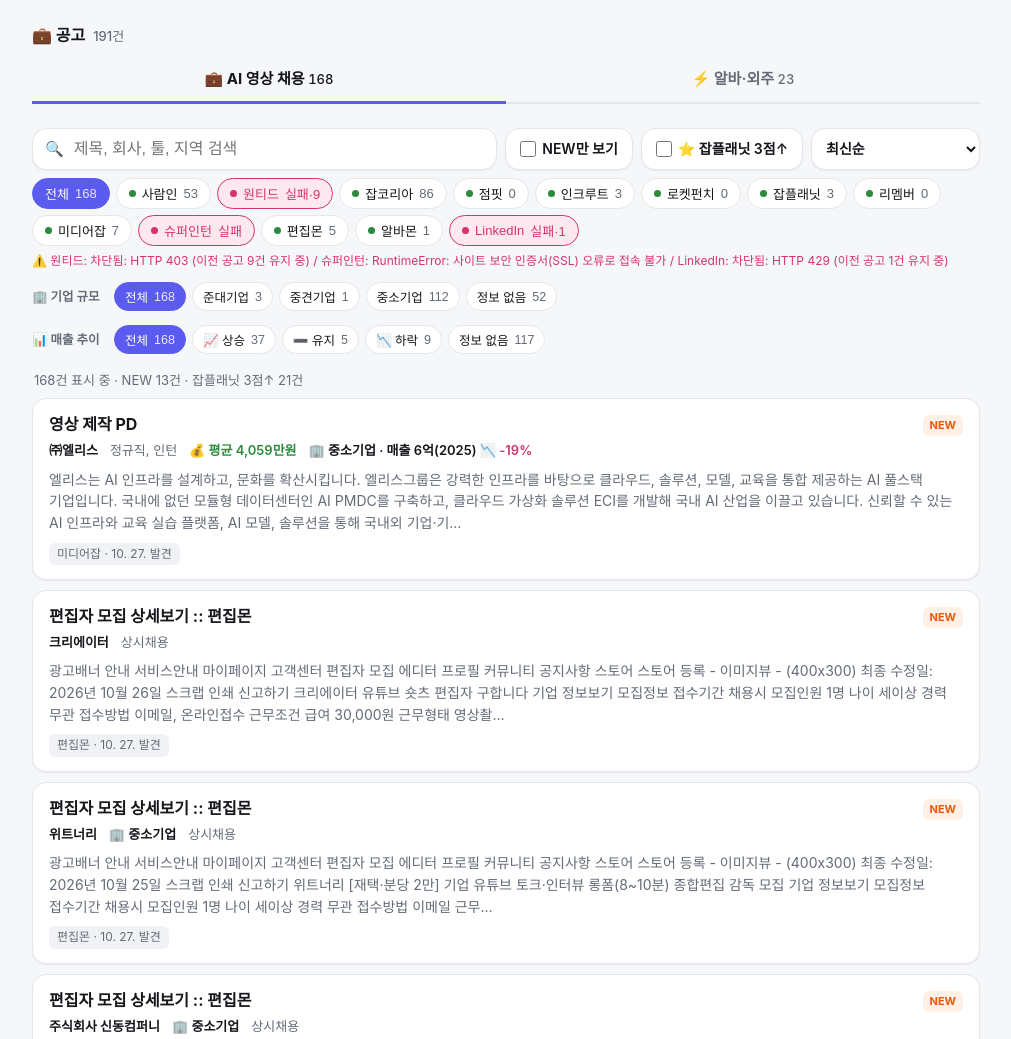
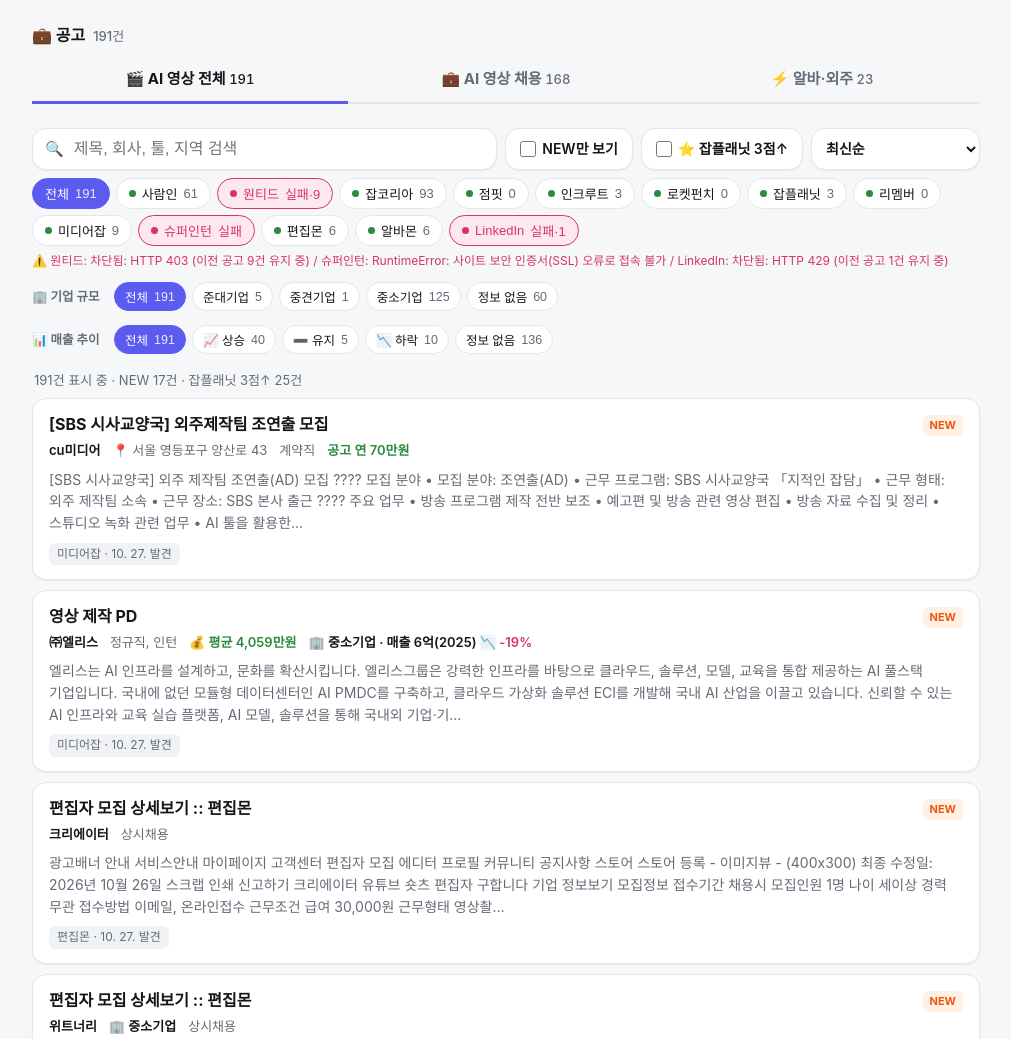
Before and after one commit to hashtagyu/Opim-thief, a plain HTML site: page job-radar/index.html in a window 1280 px wide. Shown: the part 1472-2511 px from the top of the page, without its empty margins (134-1145 px from the left). Drawn offline with Linux system fonts and the light colour scheme.

Commit message:
ui: add combined AI video jobs tab

```diff
--- a/job-radar/index.html
+++ b/job-radar/index.html
@@ -215,7 +215,8 @@
   <section style="margin-top:26px">
     <h2>💼 공고 <span class="n" id="jobsN"></span></h2>
     <div class="tabs" role="tablist" id="tabs">
-      <button class="tab active" role="tab" data-tab="job" aria-selected="true">💼 AI 영상 채용 <span class="c" id="tabJob"></span></button>
+      <button class="tab active" role="tab" data-tab="all" aria-selected="true">🎬 AI 영상 전체 <span class="c" id="tabAll"></span></button>
+      <button class="tab" role="tab" data-tab="job" aria-selected="false">💼 AI 영상 채용 <span class="c" id="tabJob"></span></button>
       <button class="tab" role="tab" data-tab="gig" aria-selected="false">⚡ 알바·외주 <span class="c" id="tabGig"></span></button>
     </div>
     <div class="controls">
@@ -272,7 +273,7 @@
   })();
   document.getElementById("refreshBtn").href = "https://github.com/" + repoSlug() + "/actions/workflows/" + WORKFLOW;
 
-  var state = { jobs: [], status: {}, site: "all", q: "", onlyNew: false, onlyJp: false, sort: "new", tab: "job", size: "all", trend: "all" };
+  var state = { jobs: [], status: {}, site: "all", q: "", onlyNew: false, onlyJp: false, sort: "new", tab: "all", size: "all", trend: "all" };
   var SIZES = ["대기업", "준대기업", "중견기업", "중소기업", "기타"];
   var TRENDS = [["up", "📈 상승"], ["flat", "➖ 유지"], ["down", "📉 하락"]];
   function sizeOf(j){ return j.co_size || "none"; }
@@ -300,9 +301,9 @@
     t.push(chip("trend", "none", "정보 없음", base.filter(function(j){ return trendOf(j) === "none"; }).length, state.trend === "none"));
     $("trends").innerHTML = t.join("");
   }
-  try { if (localStorage.getItem("radar.tab") === "gig") state.tab = "gig"; } catch (e) {}
+  try { if (["job", "gig"].includes(localStorage.getItem("radar.tab"))) state.tab = localStorage.getItem("radar.tab"); } catch (e) {}
   function kindOf(j){ return j.kind === "gig" ? "gig" : "job"; }
-  function inTab(j){ return kindOf(j) === state.tab; }
+  function inTab(j){ return state.tab === "all" || kindOf(j) === state.tab; }
   var JP_MIN = 3.0;
   try { state.onlyNew = localStorage.getItem("radar.onlyNew") === "1"; } catch (e) {}
 
@@ -404,6 +405,7 @@
       return ka < kb ? -1 : ka > kb ? 1 : 0;
     });
     $("jobsN").textContent = state.jobs.length + "건";
+    $("tabAll").textContent = state.jobs.length;
     $("tabJob").textContent = state.jobs.filter(function(j){ return kindOf(j) === "job"; }).length;
     $("tabGig").textContent = state.jobs.filter(function(j){ return kindOf(j) === "gig"; }).length;
     var newCount = state.jobs.filter(function(j){ return inTab(j) && isNew(j); }).length;
```
